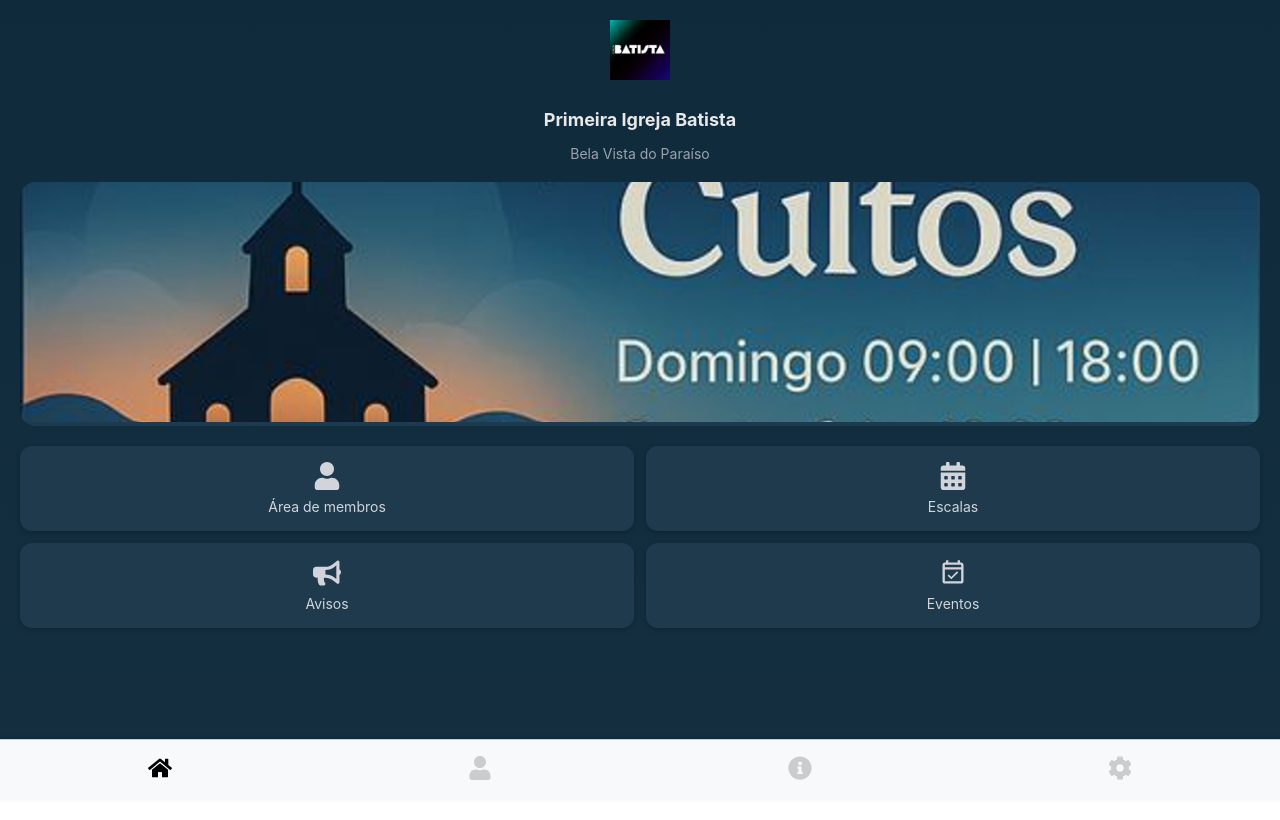
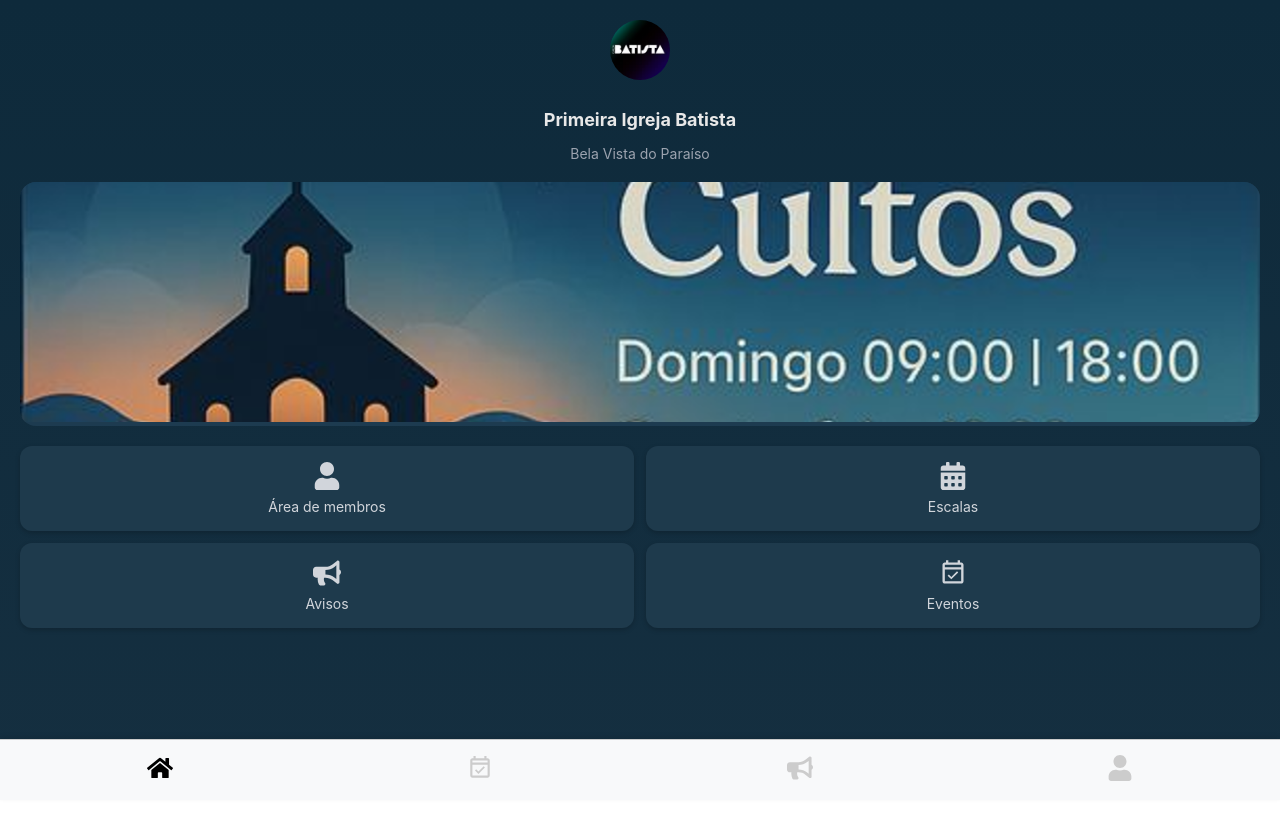
Before and after one commit to wiliamrizzo/meu-app-pwa, a React (Create React App) app: page /#/ in a window 1280 px wide. Shown: the top 820 px of the page. Built offline with nearby package versions, Linux system fonts and the light colour scheme; no server answers.

Commit message:
ajuste paginas

```diff
--- a/src/App.js
+++ b/src/App.js
@@ -1,10 +1,11 @@
 import React from 'react';
 import { HashRouter as Router, Routes, Route, NavLink } from 'react-router-dom';
-import { FaHome, FaUser, FaInfoCircle, FaCog } from 'react-icons/fa';
+import { FaHome, FaUser, FaInfoCircle, FaCog, FaCalendarAlt, FaBullhorn } from 'react-icons/fa';
+import { MdOutlineEventAvailable } from 'react-icons/md';
 import Home from './pages/Home';
-import Profile from './pages/Profile';
-import About from './pages/About';
-import Settings from './pages/Settings';
+import Escalas from './pages/Escalas';
+import Avisos from './pages/Avisos';
+import Membros from './pages/Membros';
 
 export default function App() {
   return (
@@ -12,9 +13,9 @@ export default function App() {
       <div style={{ paddingBottom: '70px' }}>
         <Routes>
           <Route path="/" element={<Home />} />
-          <Route path="/profile" element={<Profile />} />
-          <Route path="/about" element={<About />} />
-          <Route path="/settings" element={<Settings />} />
+          <Route path="/escalas" element={<Escalas />} />
+          <Route path="/avisos" element={<Avisos />} />
+          <Route path="/membros" element={<Membros />} />
         </Routes>
       </div>
 
@@ -35,28 +36,28 @@ export default function App() {
           to="/"
           style={({ isActive }) => ({ color: isActive ? '#000' : '#ccc' })}
         >
-          <FaHome size={24} />
+          <FaHome size={26} />
         </NavLink>
 
         <NavLink
-          to="/profile"
+          to="/escalas"
           style={({ isActive }) => ({ color: isActive ? '#000' : '#ccc' })}
         >
-          <FaUser size={24} />
+          <MdOutlineEventAvailable size={26} />
         </NavLink>
 
         <NavLink
-          to="/about"
+          to="/avisos"
           style={({ isActive }) => ({ color: isActive ? '#000' : '#ccc' })}
         >
-          <FaInfoCircle size={24} />
+          <FaBullhorn size={26} />
         </NavLink>
 
         <NavLink
-          to="/settings"
+          to="/membros"
           style={({ isActive }) => ({ color: isActive ? '#000' : '#ccc' })}
         >
-          <FaCog size={24} />
+          <FaUser size={26} />
         </NavLink>
       </nav>
     </Router>
--- /dev/null
+++ b/src/pages/Avisos.js
@@ -0,0 +1,3 @@
+export default function Avisos() {
+  return <h1>Avisos</h1>;
+}
--- /dev/null
+++ b/src/pages/Escalas.js
@@ -0,0 +1,3 @@
+export default function Escalas() {
+    return <h1>Escalas</h1>;
+  }
--- a/src/pages/Home.css
+++ b/src/pages/Home.css
@@ -12,6 +12,7 @@
   }
 
   .logo-image {
+    border-radius: 46px;
     width: 60px;
     height: 60px;
     margin-bottom: 10px;
--- a/src/pages/Home.js
+++ b/src/pages/Home.js
@@ -1,7 +1,7 @@
 import React from 'react';
 import { FaUser, FaCalendarAlt, FaBullhorn } from 'react-icons/fa';
 import { MdOutlineEventAvailable } from 'react-icons/md';
-import './Home.css'; // para estilização separada
+import './Home.css';
 
 export default function Home() {
   return (
@@ -9,7 +9,7 @@ export default function Home() {
       <header className="home-header">
         <div className="home-logo">
           <img
-            src="/church-icon.png" // use um ícone simples ou substitua por svg
+            src="/church-icon.png"
             alt="Igreja"
             className="logo-image"
           />
@@ -20,15 +20,10 @@ export default function Home() {
 
       <section className="home-banner">
         <img
-          src="/culto-banner.jpg" // substitua por sua imagem real
+          src="/culto-banner.jpg"
           alt="Cultos"
           className="banner-image"
         />
-        {/* <div className="banner-text">
-          <h3>Cultos</h3>
-          <p>Domingo 09:00 | 18:00</p>
-          <p>Quarta-feira 19:30</p>
-        </div> */}
       </section>
 
       <section className="home-buttons">
--- /dev/null
+++ b/src/pages/Membros.js
@@ -0,0 +1,3 @@
+export default function Membros() {
+  return <h1>Membros</h1>;
+}
--- a/src/pages/Settings.js
+++ /dev/null
@@ -1,3 +0,0 @@
-export default function Settings() {
-  return <h1>Configurações</h1>;
-}
```
